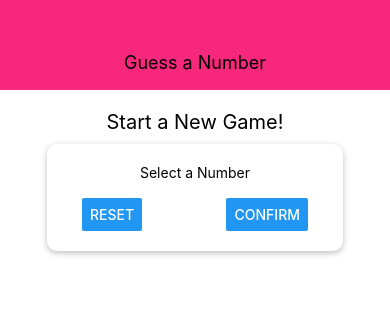
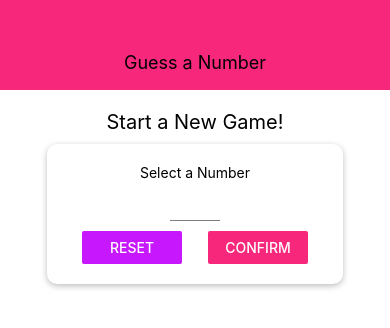
Before and after one commit to niksankarkee/ReactNative, a React Native app: screen / in a window 390 px wide. Shown: the top 328 px of the page. Built offline with nearby package versions, Linux system fonts and the light colour scheme.

Commit message:
confirmed handle

```diff
--- a/components/Header.js
+++ b/components/Header.js
@@ -1,5 +1,7 @@
 import React from 'react';
 import { View, Text, StyleSheet } from 'react-native';
+
+import Colors from '../constants/color';
 
 const Header = (props) => {
   return (
@@ -14,7 +16,7 @@ const styles = StyleSheet.create({
     width: '100%',
     height: 90,
     paddingTop: 35,
-    backgroundColor: '#f7287b',
+    backgroundColor: Colors.primary,
     alignItems: 'center',
     justifyContent: 'center',
   },
--- /dev/null
+++ b/components/Input.js
@@ -0,0 +1,17 @@
+import React from 'react';
+import { TextInput, StyleSheet } from 'react-native';
+
+const Input = (props) => {
+  return <TextInput {...props} style={{ ...styles.input, ...props.style }}  />;
+};
+
+const styles = StyleSheet.create({
+  input: {
+    height: 30,
+    borderBottomColor: 'gray',
+    borderBottomWidth: 1,
+    marginVertical: 10,
+  },
+});
+
+export default Input;
--- /dev/null
+++ b/constants/color.js
@@ -0,0 +1,4 @@
+export default {
+  primary: '#f7287b',
+  accent: '#c717fc',
+};
--- a/screens/StartGameScreen.js
+++ b/screens/StartGameScreen.js
@@ -1,21 +1,82 @@
-import React from 'react';
-import { View, StyleSheet, Text, TextInput, Button } from 'react-native';
+import React, { useState } from 'react';
+import {
+  View,
+  StyleSheet,
+  Text,
+  Button,
+  TouchableWithoutFeedback,
+  Keyboard,
+} from 'react-native';
 
 import Card from '../components/Card';
+import Input from '../components/Input';
+import Colors from '../constants/color';
 
 const StartGameScreen = (props) => {
+  const [enteredValue, setEnteredValue] = useState('');
+  const [confirmed, setConfirmed] = useState(false);
+  const [selectedNumber, setSelectedNumber] = useState();
+
+  const numberInputHandler = (inputText) => {
+    setEnteredValue(inputText.replace(/[^0-9]/g, ''));
+  };
+
+  const resetInputHandler = () => {
+    setConfirmed(false);
+    setEnteredValue('');
+  };
+
+  const confirmInputHandler = () => {
+    const choosenNumber = parseInt(enteredValue);
+    if (choosenNumber === NaN || choosenNumber <= 0 || choosenNumber > 99) {
+      return;
+    }
+    setConfirmed(true);
+    setSelectedNumber(choosenNumber);
+    setEnteredValue('');
+  };
+
+  let confirmedOutput;
+  if (confirmed) {
+    confirmedOutput = <Text>Chosen Number: {selectedNumber}</Text>;
+  }
+
   return (
+    <TouchableWithoutFeedback onPress={() => Keyboard.dismiss()}>
       <View style={styles.screen}>
         <Text style={styles.title}>Start a New Game!</Text>
         <Card style={styles.inputContainer}>
           <Text>Select a Number</Text>
-        <TextInput />
+          <Input
+            style={styles.input}
+            blurOnSubmit
+            autoCapitalize='none'
+            autoCorrect={false}
+            keyboardType='number-pad'
+            maxLength={2}
+            onChangeText={numberInputHandler}
+            value={enteredValue}
+          />
           <View style={styles.buttonContainer}>
-          <Button title='Reset' onPress={() => {}} />
-          <Button title='Confirm' onPress={() => {}} />
+            <View style={styles.button}>
+              <Button
+                title='Reset'
+                color={Colors.accent}
+                onPress={resetInputHandler}
+              />
+            </View>
+            <View style={styles.button}>
+              <Button
+                title='Confirm'
+                color={Colors.primary}
+                onPress={confirmInputHandler}
+              />
+            </View>
           </View>
         </Card>
+        {confirmedOutput}
       </View>
+    </TouchableWithoutFeedback>
   );
 };
 
@@ -40,6 +101,13 @@ const styles = StyleSheet.create({
     justifyContent: 'space-between',
     paddingHorizontal: 15,
   },
+  button: {
+    width: 100,
+  },
+  input: {
+    width: 50,
+    textAlign: 'center',
+  },
 });
 
 export default StartGameScreen;
```
Also changed, not shown: components/GoalInput.js (added, +63 -0 lines). Lines whose indentation alone changed are shown as unchanged.
